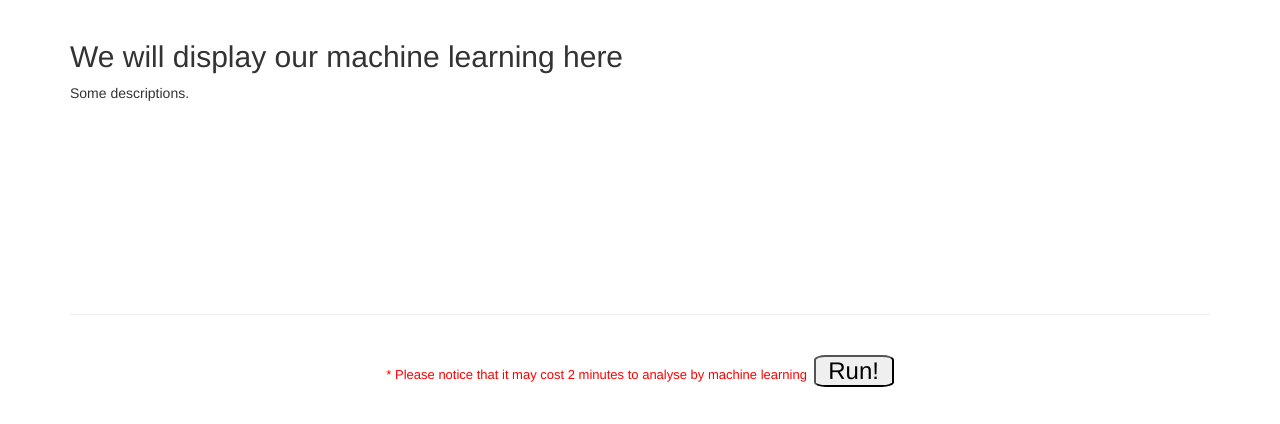
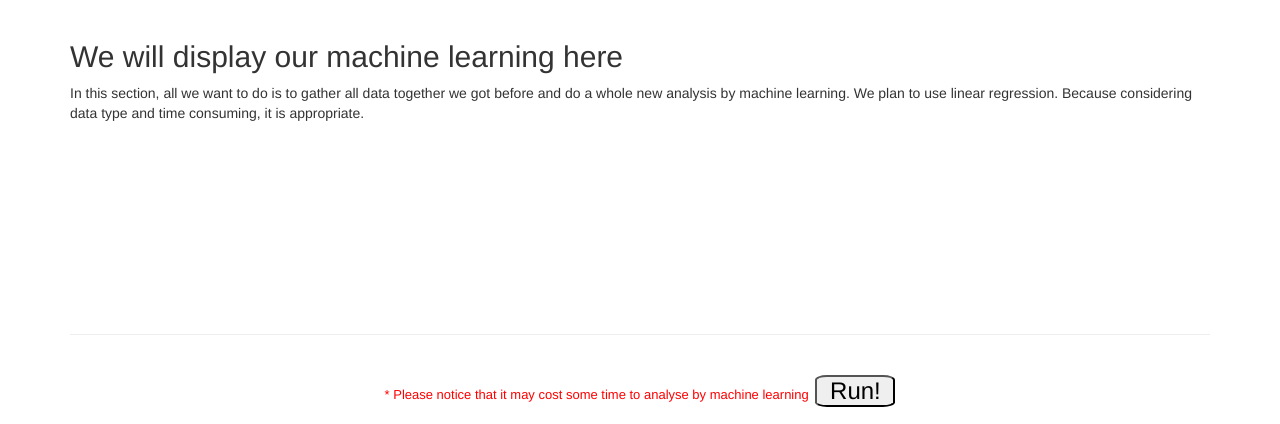
Before and after one commit to xuanhaoh/web, a Flask app: page /analyse in a window 1280 px wide. Shown: the part 57-481 px from the top of the page. Before the commit the page ends 444 px from the top, so only its background shows below. Run offline with Flask 2, Linux system fonts and the light colour scheme; some libraries are stand-ins or nearby versions.

Commit message:
add index and some change of html design

```diff
--- a/app/templates/analyse.html
+++ b/app/templates/analyse.html
@@ -106,7 +106,7 @@ var aly=[]
             <div class="row">
               <div class="col-md-12">
                 <h2 class="text-inverse">We will display our machine learning here</h2>
-                <p> Some descriptions.</p>
+                <p> In this section, all we want to do is to gather all data together we got before and do a whole new analysis by machine learning. We plan to use linear regression. Because considering data type and time consuming, it is appropriate.</p>
                 <div class="section">
                   <div class="container">
                     <div class="row">
@@ -136,7 +136,7 @@ var aly=[]
    </div>
 </div>
 <h3 style="text-align:center;">
-    <p><font color="red" size="2">* Please notice that it may cost 2 minutes to analyse by machine learning</font>
+    <p><font color="red" size="2">* Please notice that it may cost some time to analyse by machine learning</font>
 
     <input type="button" value=" Run! " name="run" onclick="draw()" style="border-radius: 15%"><br><br>
 </h3>
```
